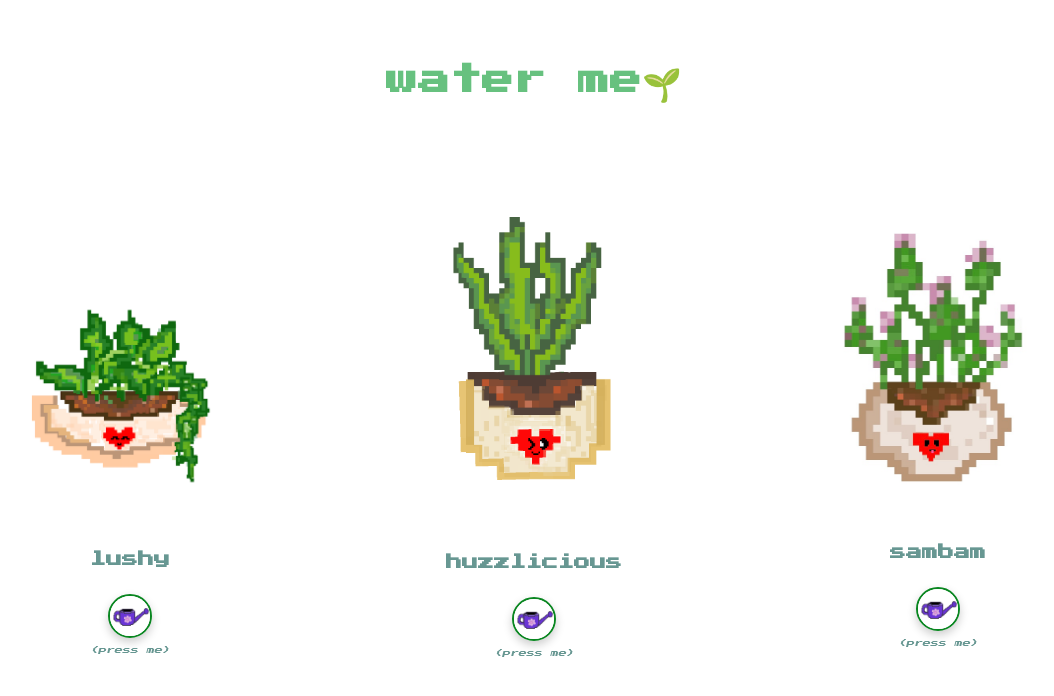
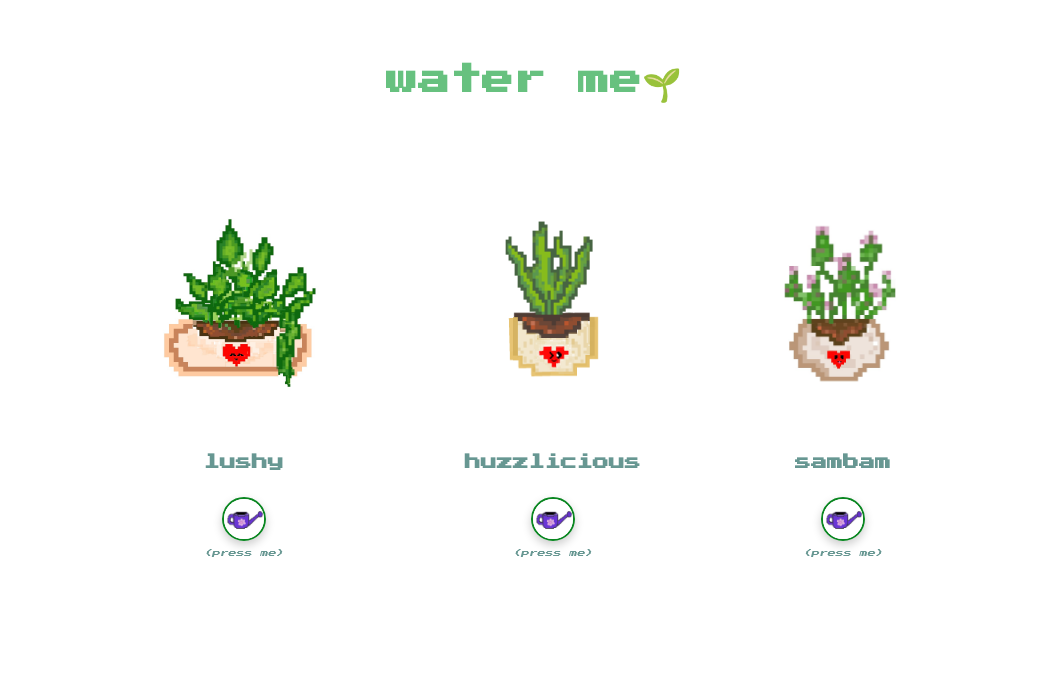
Before and after one commit to faizak2521/Plant-App, a React (Create React App) app: page / in a window 1280 px wide. Shown: the top 696 px of the page, without its empty margins (106-1160 px from the left). Built offline with nearby package versions, Linux system fonts and the light colour scheme.

Commit message:
Adjusted animations, and relative positioning of plants.

```diff
--- a/src/App.css
+++ b/src/App.css
@@ -23,6 +23,7 @@
   font-size: calc(10px + 2vmin);
 }
 
+/*your horizontal row for laying out multiple plants.*/
 .plant-row {
   display: flex;
   justify-content: center;
@@ -32,7 +33,24 @@
   padding: 20px;
   margin-top: 80px;
 }
+/*center content vertically in a container.*/
+.plant-card {
+  display: flex;
+  flex-direction: column;
+  align-items: center;
+  cursor: pointer;
+  position: relative;
+  width: auto;
+  max-width: auto;
+  min-width: auto;
+  padding: 10px;
 
+}
+
+/* Image swings continuously when hovered with hover ratios*/
+.plant-img:hover {
+  animation: sway 0.6s ease-in-out infinite;
+}
 @keyframes sway {
   0%   { transform: rotate(0deg); }
   25%  { transform: rotate(2deg); }
@@ -41,60 +59,72 @@
   100% { transform: rotate(0deg); }
 }
 
-/* Swings continuously when hovered */
-.plant-img:hover,
-.plant-img1:hover {
-  animation: sway 0.6s ease-in-out infinite;
-}
-
-/* Swings once when watered */
+/* Swings once when watered as well*/
 .swaying {
   animation: sway 1.5s ease-in-out;
 }
 
+/*Image sizing options */
 .plant-img {
-  width: 38vw;               /* Responsive width */
-  height: auto;              /* Keeps image ratio */
-  max-width: 340px;          /* Caps size */
-  min-width: 170px;          /* Doesn't shrink too small */
+  width: 100%;
+  height: 200px;          /* Force uniform height */
+  object-fit: cover;      /* Crop without distorting */
+  border-radius: 8px;
+  margin-bottom: 10px;
 }
-.plant-img1 {
-  width: 38vw;               /* Responsive width */
-  height: auto;              /* Keeps image ratio */
-  max-width: 340px;          /* Caps size */
-  min-width: 170px;          /* Doesn't shrink too small */
-  margin-bottom: 30px;
+/*Image name sizing/color options */
+.plant-name {
   margin-top: 30px;
-}
-/* .plant-img-larger {
-  transform: translateY(20px);
-  height: 320px;
-  width: auto;
-}
-*/
-
-.plant-container {
-  display: inline;
-  flex-direction: column;
-  align-items: center;
-  cursor: pointer;
-  position: relative;
+  font-size: 1rem;
+  color: #679792;
+  font-weight: bold;
 }
 
 
+/* For differnt image control
+.plant-img2 {
+  width: 38vw;
+  height: auto;
+  max-width: 340px;
+  min-width: 170px;
+  margin-bottom: 1px;
+  margin-top: 5px;
+}
+.plant-name2 {
+  margin-top: 30px;
+  font-size: 1rem;
+  color: #679792;
+  font-weight: bold;
+} */
+
+/* .plant-img3 {
+  width: 38vw;
+  max-width: 340px;
+  min-width: 170px;
+  margin-bottom: 10px;
+  margin-top: 30px;
+} */
+/* .plant-name3 {
+  margin-top: 15px;
+  font-size: 1rem;
+  color: #679792;
+  font-weight: bold;
+} */
+
 .water-animation {
   position: absolute;
-  top: -20px;
+  top: 10px;
   left: 50%;
   transform: translateX(-50%);
-  font-size: 2rem;
+  font-size: 1.5rem;
   animation: fall 2s ease-in forwards;
   pointer-events: none;
+  z-index: 10;
 }
-
+/*water droplet motions*/
 @keyframes fall {
   0% {
-    top: -10px;
+    top: -50px;
     opacity: 0;
   }
   50% {
@@ -107,18 +137,6 @@
   }
 }
 
-.plant-name {
-  margin-top: 10px;
-  font-size: 1rem;
-  color: #679792;
-  font-weight: bold;
-}
-.plant-name1 {
-  margin-top: 15px;
-  font-size: 1rem;
-  color: #679792;
-  font-weight: bold;
-}
 .app {
   text-align: center;
   font-family: 'MyFont', sans-serif;
--- a/src/App.js
+++ b/src/App.js
@@ -93,14 +93,14 @@ function App () {
       </header>
 
       <section className="plant-row">
-        <div className='plant-container'>
+        <div className='plant-card'>
           <img // Plants sway when watered is true, and stays put when false unless hovered over
-            className={`plant-img1 ${isWatered1 ? 'swaying': ''}`}
+            className={`plant-img ${isWatered1 ? 'swaying': ''}`}
             src={plantLushy}
             alt='Plant 1'
           />
           {isWatered1 && <div className='water-animation'> 💧<br /><br />💧 💧 💧<br /><br /> 💧 💧</div> }
-          <p className='plant-name1'>lushy</p>
+          <p className='plant-name'>lushy</p>
           <button
             onClick={() => {
               playRainSound();
@@ -114,7 +114,7 @@ function App () {
         <p className="btn-comment">(press me)</p>
         </div>
 
-        <div className='plant-container'>
+        <div className='plant-card'>
           <img
             className={`plant-img ${isWatered2 ? 'swaying': ''}`}
             src={plantHuzz}
@@ -134,7 +134,7 @@ function App () {
         <p className="btn-comment">(press me)</p>
         </div>
 
-        <div className='plant-container'>
+        <div className='plant-card'>
           <img
             className={`plant-img ${isWatered3 ? 'swaying': ''}`}
             src={sambam}
```
Also changed, not shown: src/assets/plantLushy.PNG.
